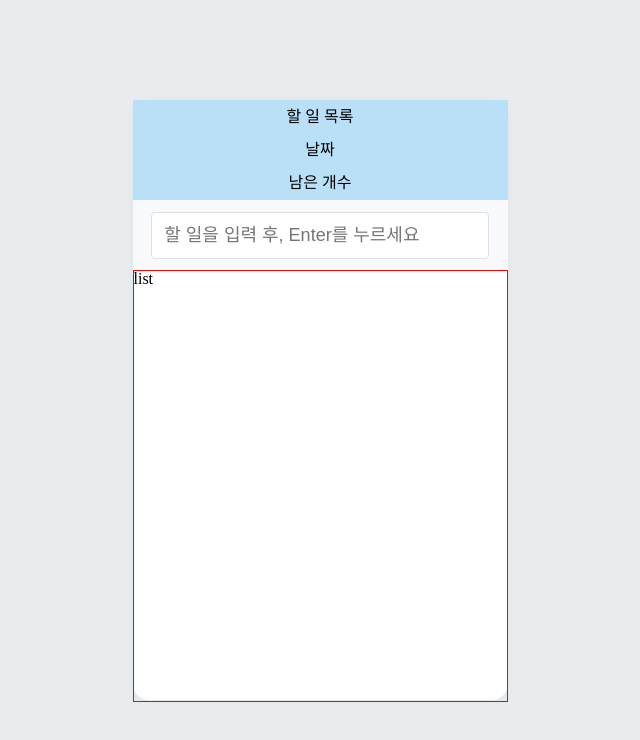
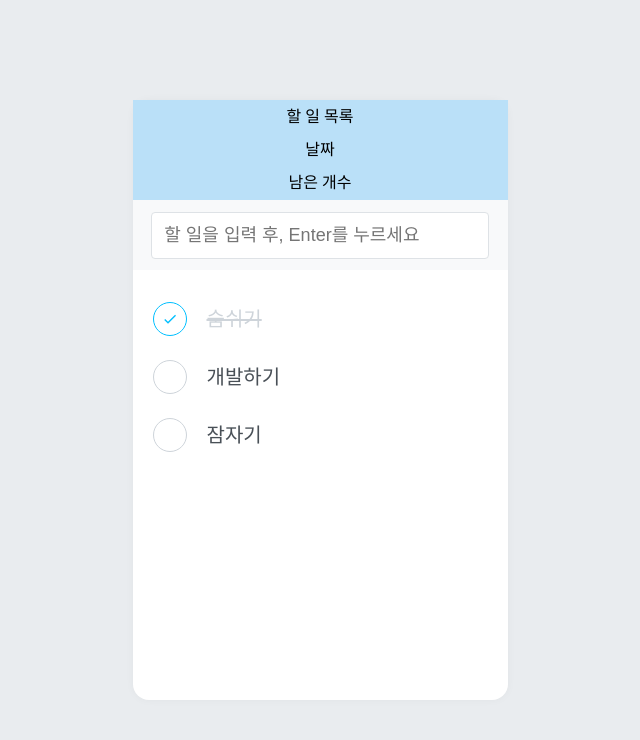
Before and after one commit to kjb9301/todo-ts-context-api, a React (Create React App) app: page / in a window 1280 px wide. Shown: the top 740 px of the page, without its empty margins (320-960 px from the left). Built offline with nearby package versions, Linux system fonts and the light colour scheme.

Commit message:
install react-icons & publishing TodoItem component

```diff
--- a/package.json
+++ b/package.json
@@ -13,6 +13,7 @@
     "@types/styled-components": "^4.4.3",
     "react": "^16.12.0",
     "react-dom": "^16.12.0",
+    "react-icons": "^3.9.0",
     "react-scripts": "3.4.0",
     "styled-components": "^5.0.1",
     "typescript": "~3.7.2"
--- /dev/null
+++ b/src/components/TodoItem.tsx
@@ -0,0 +1,85 @@
+import React from 'react';
+import styled, { css } from 'styled-components';
+import { MdDone, MdDelete } from 'react-icons/md';
+
+type TodoItemProps = {
+  todo: Todo;
+};
+
+type Todo = {
+  text: string;
+  done: boolean;
+};
+
+function TodoItem({ todo }: TodoItemProps) {
+  const { text, done } = todo;
+  return (
+    <Wrapper>
+      <CheckBox done={done}>{done && <MdDone />}</CheckBox>
+      <TextBox done={done}>{text}</TextBox>
+      <DeleteBox>
+        <MdDelete />
+      </DeleteBox>
+    </Wrapper>
+  );
+}
+
+const DeleteBox = styled.div`
+  width: 24px;
+  height: 24px;
+  display: flex;
+  justify-content: center;
+  align-items: center;
+  color: #dee2e6;
+  font-size: 24px;
+  display: none;
+  cursor: pointer;
+
+  &:hover {
+    color: #ff0000;
+  }
+`;
+
+const Wrapper = styled.div`
+  padding: 12px 0;
+  display: flex;
+  align-items: center;
+
+  &:hover {
+    ${DeleteBox} {
+      display: initial;
+    }
+  }
+`;
+
+const CheckBox = styled.div<{ done: boolean }>`
+  width: 32px;
+  height: 32px;
+  border: 1px solid #ced4da;
+  border-radius: 50%;
+  margin-right: 20px;
+  display: flex;
+  justify-content: center;
+  align-items: center;
+  cursor: pointer;
+  ${props =>
+    props.done &&
+    css`
+      border: 1px solid #00bfff;
+      color: #00bfff;
+    `}
+`;
+
+const TextBox = styled.div<{ done: boolean }>`
+  flex: 1;
+  font-size: 20px;
+  color: #495057;
+  ${props =>
+    props.done &&
+    css`
+      color: #ced4da;
+      text-decoration: line-through;
+    `}
+`;
+
+export default TodoItem;
--- a/src/components/TodoList.tsx
+++ b/src/components/TodoList.tsx
@@ -1,13 +1,27 @@
 import React from 'react';
 import styled from 'styled-components';
 
+import TodoItem from './TodoItem';
+
+const todoList = [
+  { id: 0, text: '숨쉬기', done: true },
+  { id: 1, text: '개발하기', done: false },
+  { id: 2, text: '잠자기', done: false }
+];
+
 function TodoList() {
-  return <Wrapper>list</Wrapper>;
+  return (
+    <Wrapper>
+      {todoList.map(todo => {
+        return <TodoItem key={todo.id} todo={todo} />;
+      })}
+    </Wrapper>
+  );
 }
 
 const Wrapper = styled.div`
-  border: 1px solid red;
-  height: calc(100% - 170px);
+  height: calc(100% - 210px);
+  padding: 20px;
   overflow-y: scroll;
 
   &::-webkit-scrollbar {
```
Also changed, not shown: 1 other file (tests, documents, lock files or other folders).
